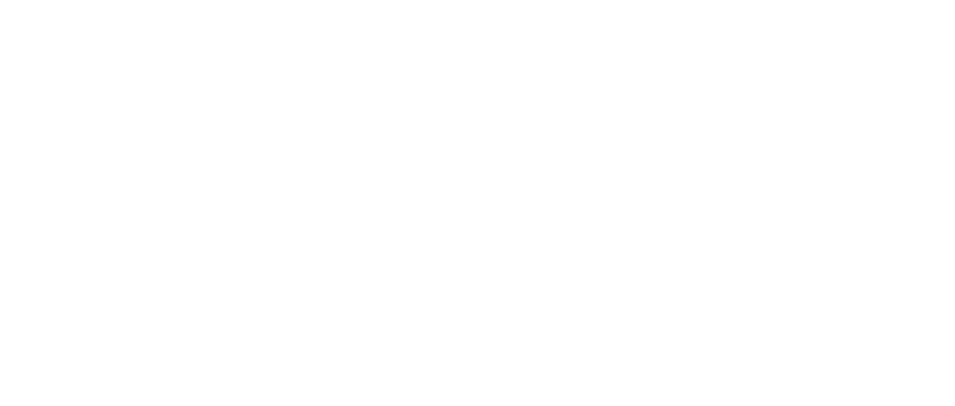
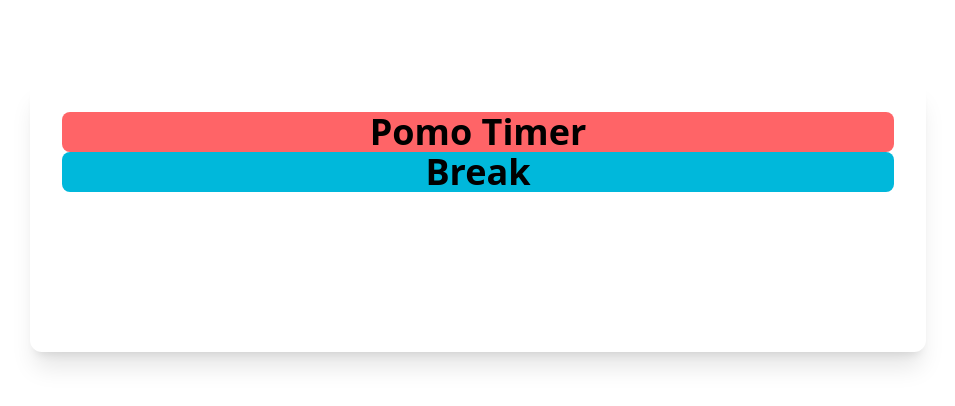
Before and after one commit to RykerWilder/js-pom-timer, a plain HTML site: page index.html in a window 1280 px wide. Shown: the whole page, without its empty margins (162-1117 px from the left). Drawn offline with nearby package versions, Linux system fonts and the light colour scheme.

Commit message:
add: tailwindcss cdn and html

```diff
--- a/index.html
+++ b/index.html
@@ -1,13 +1,30 @@
 <!DOCTYPE html>
 <html lang="en">
+
 <head>
     <meta charset="UTF-8">
     <meta name="viewport" content="width=device-width, initial-scale=1.0">
 
-
+    <!-- TAILWINDCSS -->
+    <script src="https://cdn.jsdelivr.net/npm/@tailwindcss/browser@4"></script>
     <title>Pomo-timer</title>
 </head>
+
 <body>
+    <main class="p-8 rounded-xl w-[70%] m-auto mt-20 shadow-xl">
+        <h1 id="pomodoro-timer" class="text-center font-bold text-4xl rounded-lg bg-red-400">Pomo Timer</h1>
+        <h1 id="break" class="text-center font-bold text-4xl rounded-lg bg-cyan-500">Break</h1>
+        <div class="flex justify-center gap-4 p-8">
+
+        </div>
+        <div class="p-8">
+
+        </div>
+    </main>
+
+    <!-- JAVASCRIPT -->
+    <script src="./script.js"></script>
 
 </body>
+
 </html>
--- a/script.js
+++ b/script.js
@@ -0,0 +1,2 @@
+const $one = document.querySelector.bind(document);
+const $all = document.querySelectorAll.bind(document);
```
